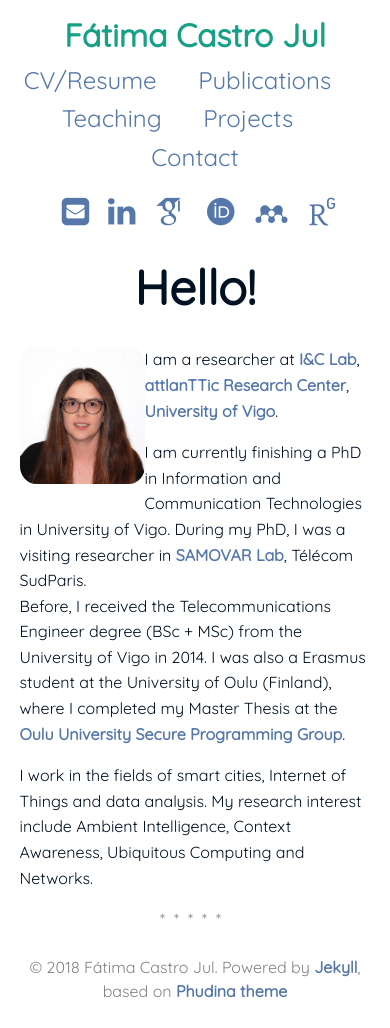
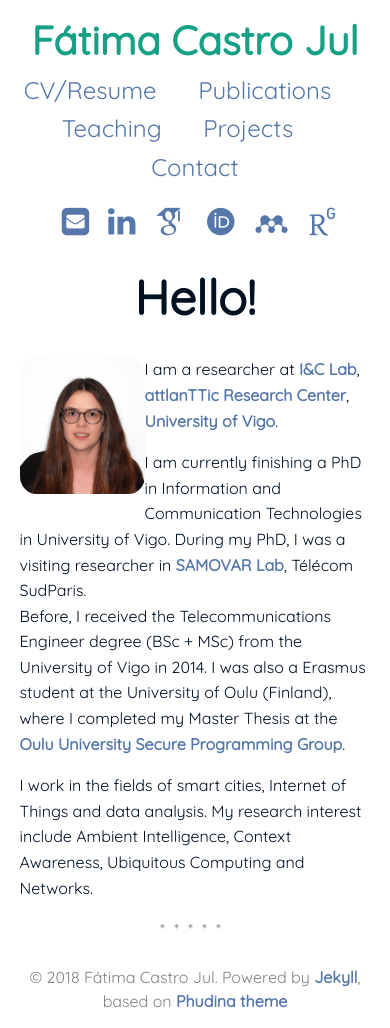
Before and after one commit to Facj/facj.github.io, a Jekyll site: the page built from index.md, in a window 390 px wide. Built offline with Jekyll 4.4.1, drawn with Linux system fonts in a browser that asks for light colours; some web fonts are replaced.

Commit message:
Changed size for header title and menu (mobile)

```diff
--- a/assets/css/main.css
+++ b/assets/css/main.css
@@ -256,10 +256,13 @@
       width: 100%; }
 
     .logo {
-    font-size: 200%;
+    font-size: 250%;
     font-weight: 700;
     color: #16a085;
     display: block; }
+
+   menu {
+    font-size: 100%;}
 
 /*Main page */
    #about-img {
```
